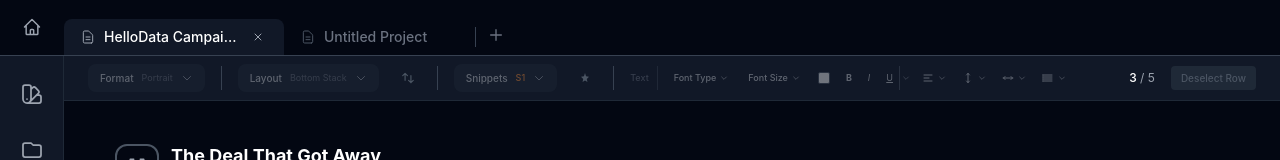
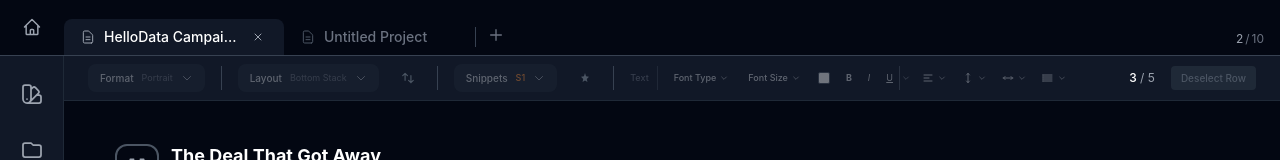
Before and after one commit to goov373/image-builder-HD, a React (Vite) app: page / in a window 1280 px wide. Shown: the top 160 px of the page. Built offline with nearby package versions, Linux system fonts and the light colour scheme.

Commit message:
Add 10 tab limit with counter on right side of tab row

```diff
--- a/src/CarouselDesignTool.jsx
+++ b/src/CarouselDesignTool.jsx
@@ -1000,7 +1000,10 @@ export default function CarouselDesignTool() {
     setTabs(newTabs);
   };
 
+  const MAX_TABS = 10;
+
   const handleAddTab = () => {
+    if (tabs.length >= MAX_TABS) return;
     const newId = Math.max(...tabs.map(t => t.id)) + 1;
     setTabs(prev => [...prev.map(t => ({ ...t, active: false })), { id: newId, name: 'Untitled Project', active: true, hasContent: false }]);
     setActiveTabId(newId);
@@ -1240,12 +1243,27 @@ export default function CarouselDesignTool() {
             {/* Add Tab Button */}
             <button
               onClick={handleAddTab}
-              className="w-8 h-8 mb-1 rounded-lg flex items-center justify-center text-gray-500 hover:text-white hover:bg-gray-800 transition-all"
+              disabled={tabs.length >= MAX_TABS}
+              className={`w-8 h-8 mb-1 rounded-lg flex items-center justify-center transition-all ${
+                tabs.length >= MAX_TABS
+                  ? 'text-gray-600 cursor-not-allowed'
+                  : 'text-gray-500 hover:text-white hover:bg-gray-800'
+              }`}
+              title={tabs.length >= MAX_TABS ? 'Maximum tabs reached' : 'New tab'}
             >
               <svg className="w-4 h-4" fill="none" stroke="currentColor" viewBox="0 0 24 24">
                 <path strokeLinecap="round" strokeLinejoin="round" strokeWidth={2} d="M12 4v16m8-8H4" />
               </svg>
             </button>
+          </div>
+
+          {/* Tab Counter */}
+          <div className="flex items-center px-4 pb-2 ml-auto">
+            <span className="text-xs text-gray-500">
+              <span className={tabs.length >= MAX_TABS ? 'text-orange-400' : 'text-gray-400'}>{tabs.length}</span>
+              <span className="mx-0.5">/</span>
+              <span>{MAX_TABS}</span>
+            </span>
           </div>
         </div>
       </div>
```
